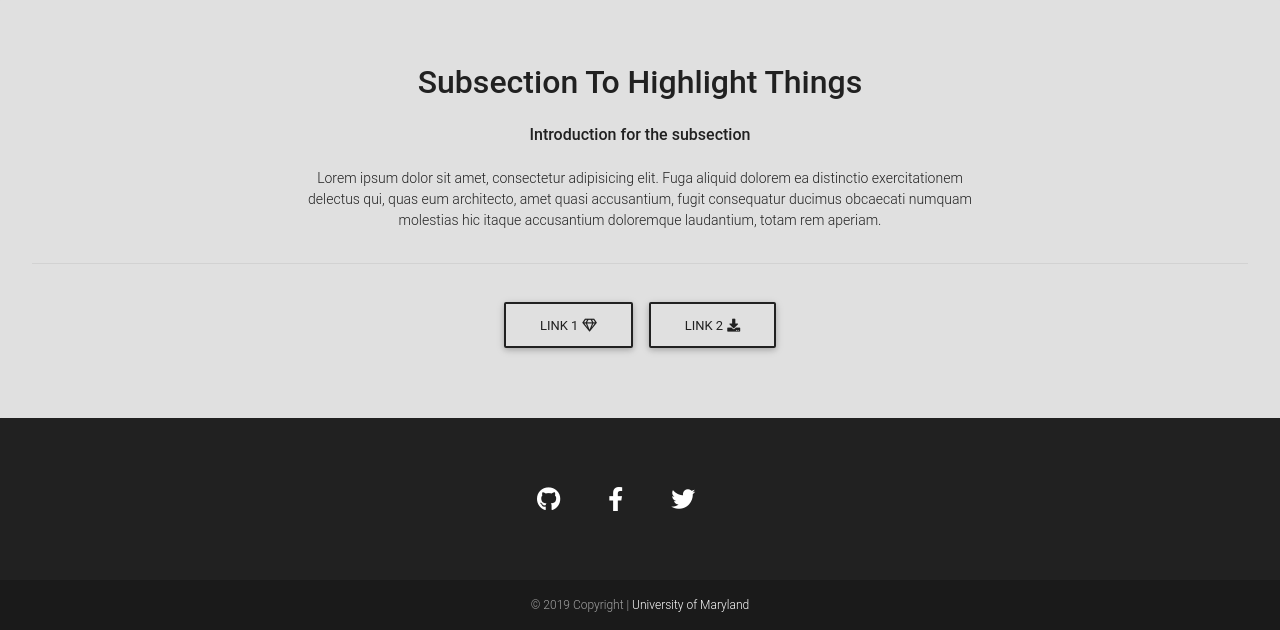
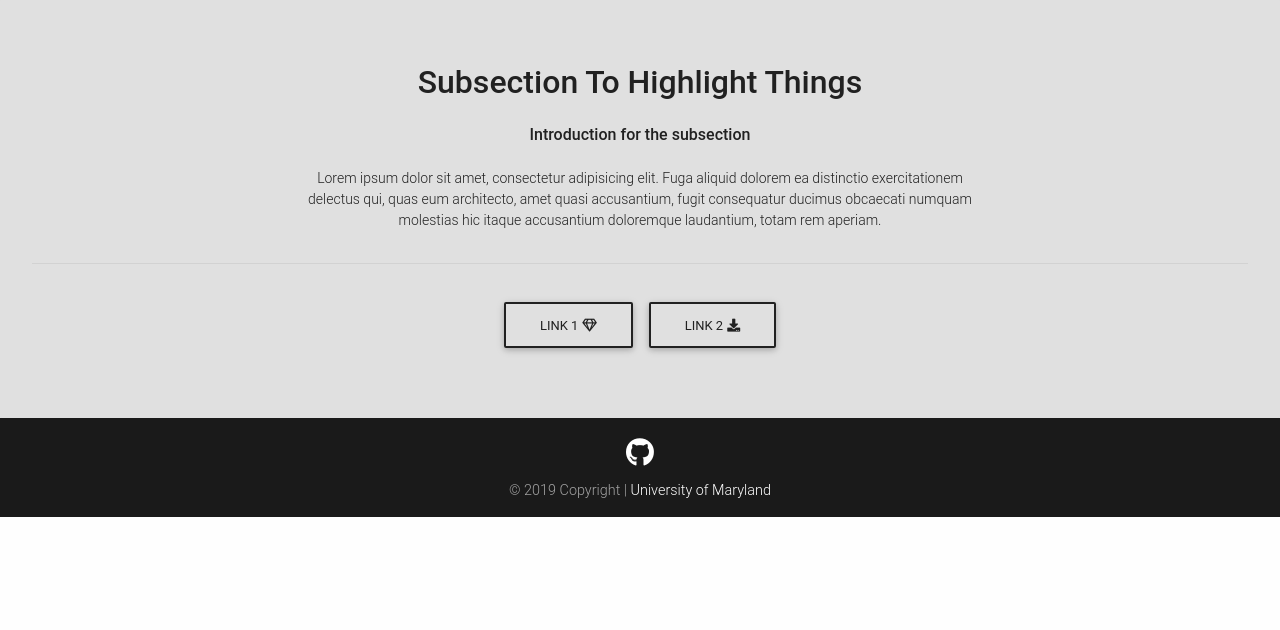
Before and after one commit to BDubon/PGCountyDataApp, a Django app: page / in a window 1280 px wide. Shown: the part 1298-1928 px from the top of the page. After the commit the page ends 1815 px from the top, so only its background shows below. Run offline with Django 3.2, Linux system fonts and the light colour scheme; some libraries are stand-ins or nearby versions.

Commit message:
CHanged footer style

```diff
--- a/templates/main_template.html
+++ b/templates/main_template.html
@@ -31,7 +31,6 @@
         <!-- Custom CSS -->
         <link rel="stylesheet" type="text/css" href="{% static 'css/dashboard.css' %}" />
     </head>
-
 
     <body>
 
@@ -74,42 +73,22 @@
         {% endblock %}
         {# CONTENT  #}
 
-        {# TODO: Fix footer positioning  #}
-        <!-- Footer -->
-        <footer class="page-footer font-small darken-3 bg-dark footerbar">
-
-          <!-- Footer Elements -->
-            <div class="container">
-
-                <!-- Grid row-->
-                <div class="row">
-                  <!-- Grid column -->
-                    <div class="col-md-12 py-5">
-                        <div class="mb-5 flex-center text-center">
-                            <!-- Github +-->
-                            <a  href="https://github.com/BDubon/PGCountyDataApp" class="gplus-ic random">
-                                <i class="fab fa-github fa-lg white-text mr-md-5 mr-3 fa-2x"> </i>
-                            </a>
-                            <!-- Facebook -->
-                            <a href="https://www.facebook.com" class="fb-ic random">
-                                <i class="fab fa-facebook-f fa-lg white-text mr-md-5 mr-3 fa-2x"> </i>
-                            </a>
-                            <!-- Twitter -->
-                            <a  href="#" class="tw-ic random">
-                                <i class="fab fa-twitter fa-lg white-text mr-md-5 mr-3 fa-2x"> </i>
-                            </a>
-                        </div>
-                    </div>
+        {# FOOTER #}
+        <footer class="page-footer font-small darken-3 bg-dark">
+            <div class="footer-copyright text-center py-3">
+                <a href="https://github.com/BDubon/PGCountyDataApp">
+                    <i class="fab fa-github fa-lg white-text mt-2 mb-3 fa-2x"> </i>
+                </a>
+                <div>
+                    © 2019 Copyright  |
+                    <a href="https://ischool.umd.edu/">
+                        University of Maryland
+                    </a>
                 </div>
-            </div>
-
-            <!-- Footer Elements -->
-            <!-- Copyright -->
-            <div class="footer-copyright text-center py-3 random">© 2019 Copyright  |
-                <a href="https://ischool.umd.edu/">  University of Maryland</a>
             </div>
             <!-- Copyright -->
         </footer>
-        <!-- Footer -->
+        {# FOOTER #}
+
     </body>
 </html>
```
